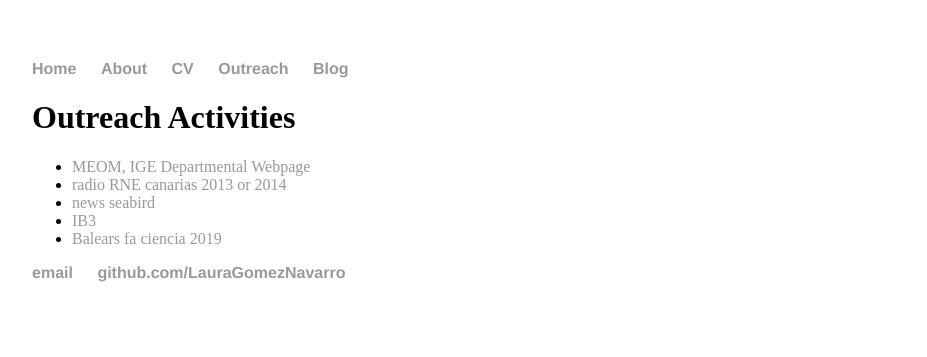
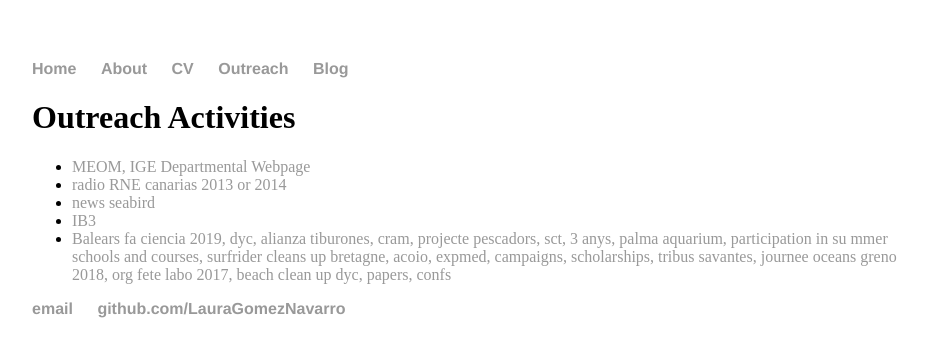
Before and after one commit to LauraGomezNavarro/LauraGomezNavarro.github.io, a Jekyll site: the page built from outreach/index.html, in a window 1280 px wide. Shown: the top 357 px of the page, without its empty margins (160-1087 px from the left). Built offline with Jekyll 4.4.1, drawn with Linux system fonts in a browser that asks for light colours.

Commit message:
Update index.html

```diff
--- a/outreach/index.html
+++ b/outreach/index.html
@@ -8,6 +8,6 @@
           <li><a href="http://meom-group.github.io/">radio RNE canarias 2013 or 2014</a></li>
           <li><a href="http://meom-group.github.io/">news seabird</a></li>
           <li><a href="http://meom-group.github.io/">IB3</a></li>
-          <li><a href="http://meom-group.github.io/">Balears fa ciencia 2019</a></li>
+          <li><a href="http://meom-group.github.io/">Balears fa ciencia 2019, dyc, alianza tiburones, cram, projecte pescadors, sct, 3 anys, palma aquarium, participation in su mmer schools and courses, surfrider cleans up bretagne, acoio, expmed, campaigns, scholarships, tribus savantes, journee oceans greno 2018, org fete labo 2017, beach clean up dyc,  papers, confs</a></li>
 
 	</ul>
```
